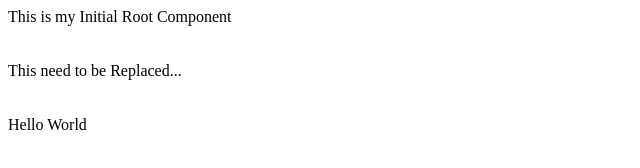
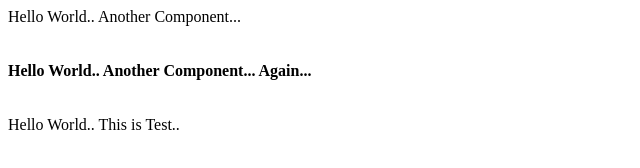
Before and after one commit to Mayankgupta688/ReactTrainingRamit, a React app: page employee-management/public/index.html in a window 1280 px wide. Shown: the whole page, without its empty margins (0-640 px from the left). Built offline with nearby package versions, Linux system fonts and the light colour scheme.

Commit message:
Initial Application

```diff
--- a/employee-management/public/index.html
+++ b/employee-management/public/index.html
@@ -5,7 +5,7 @@
   </head>
   <body>
     <div id="root">This is my Initial Root Component</div><br></br>
-    <div>This need to be Replaced...</div><br></br>
+    <b>This need to be Replaced...</b><br></br>
     <div class="another-div">This need to be Replaced...</div><br></br>
   </body>
 </html>
--- a/employee-management/src/index.js
+++ b/employee-management/src/index.js
@@ -1,4 +1,8 @@
 import React from "react";
 import ReactDOM from "react-dom";
 
-ReactDOM.render(<div className="my-name">Hello World</div>, document.getElementsByClassName("another-div")[0]);
+ReactDOM.render(<div className="my-name">Hello World.. This is Test..</div>, document.getElementsByClassName("another-div")[0]);
+
+ReactDOM.render(<div className="my-name">Hello World.. Another Component...</div>, document.getElementById("root"));
+
+ReactDOM.render(<div className="my-name">Hello World.. Another Component... Again...</div>, document.getElementsByTagName("b")[0]);
```
